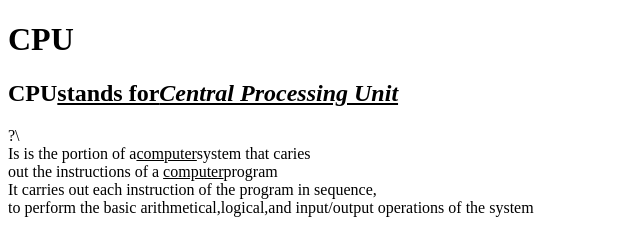
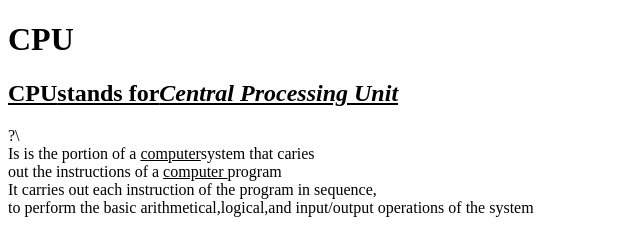
Before and after one commit to iamneo-production/abfabadaeccdfffebaeceaec, a plain HTML site: page public/index.html in a window 1280 px wide. Shown: the full height of the page, 0-640 px from the left. Drawn offline with Linux system fonts and the light colour scheme.

Commit message:
Backup Commit

```diff
--- a/public/index.html
+++ b/public/index.html
@@ -9,9 +9,9 @@
 </head>
 <body>
     <h1>CPU</h1>
-    <h2>CPU<u><bCPU></b>stands for<i>Central Processing Unit</i></u></h2>?\</br>
-    Is is the portion of a<u>computer</u>system that caries</br>
-    out the instructions of a <u>computer</u>program</br>
+    <h2><u><b>CPU</b>stands for<i>Central Processing Unit</i></u></h2>?\</br>
+    Is is the portion of a <u>computer</u>system that caries</br>
+    out the instructions of a <u> computer </u> program </br>
     It carries out each instruction of the program in sequence,</br>
     to perform the basic arithmetical,logical,and input/output operations of the system</br>
 
```
